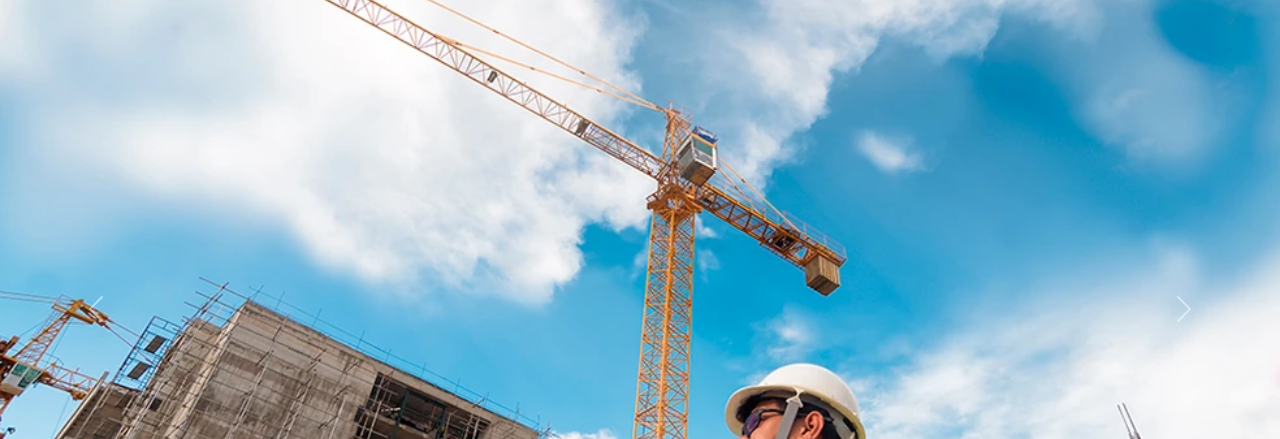
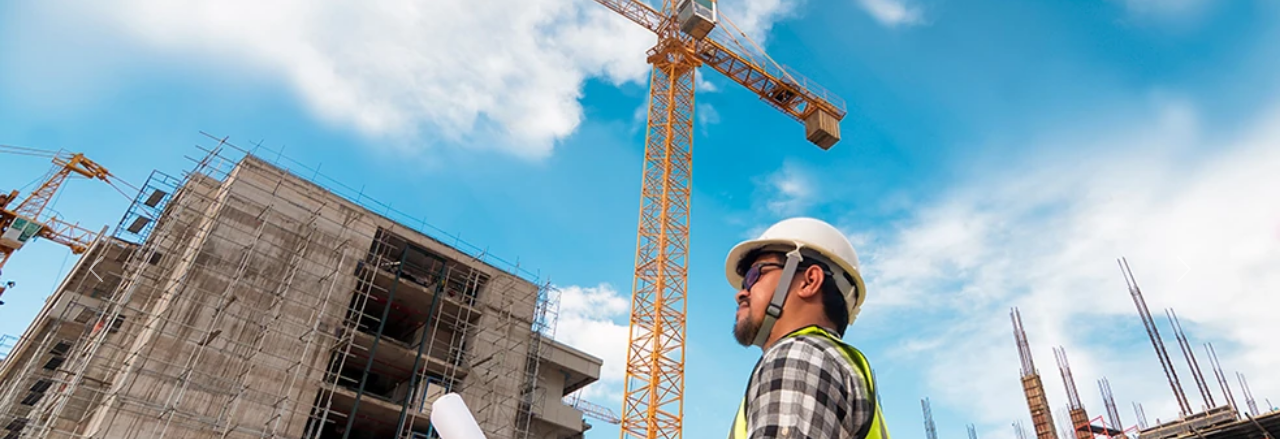
Before and after one commit to SFloresMedrano/EmpresaConstructora, a website: page index.html in a window 1280 px wide. Shown: the part 197-636 px from the top of the page. Drawn offline with nearby package versions, Linux system fonts and the light colour scheme; a web font is replaced by a local one.

Commit message:
centrado de imagenes

```diff
--- a/index.html
+++ b/index.html
@@ -73,9 +73,9 @@
                     <button type="button" data-bs-target="#carouselExampleCaptions" data-bs-slide-to="1" aria-label="Slide 2"></button>
                     <button type="button" data-bs-target="#carouselExampleCaptions" data-bs-slide-to="2" aria-label="Slide 3"></button>
                   </div>
-                  <div class="carousel-inner">
+                  <div class="carousel-inner d-flex">
                     <div class="carousel-item active">
-                      <img src="./assets/imgs/fotoportada.webp" class="d-block w-100" alt="Personal directivo con obra de fondo" loading="lazy"/>
+                      <img src="./assets/imgs/fotoportada.webp" class="d-block w-100 align-items-center" alt="Personal directivo con obra de fondo" loading="lazy"/>
                       <div class="carousel-caption d-none d-md-block">
 
 
--- a/sass/_global.scss
+++ b/sass/_global.scss
@@ -21,6 +21,7 @@ body{
     color: $cTitulos;
     font-size: 3rem;
     text-shadow: 1px 1px 2px black;
+    text-align: center
 
 }
 
@@ -76,5 +77,12 @@ input,select{
 }
 
 .carousel-item {
-    height: 80vh;
+    height: 70vh;
 }
+
+.carousel-item img {
+    position: absolute;
+    left: 50%;
+    top: 50%;
+    transform: translate(-50%, -50%)
+ }
```
Also changed, not shown: assets/css/style.css, assets/imgs/fotoportada_.jpg (deleted), assets/imgs/fotoportada_.webp (deleted).
